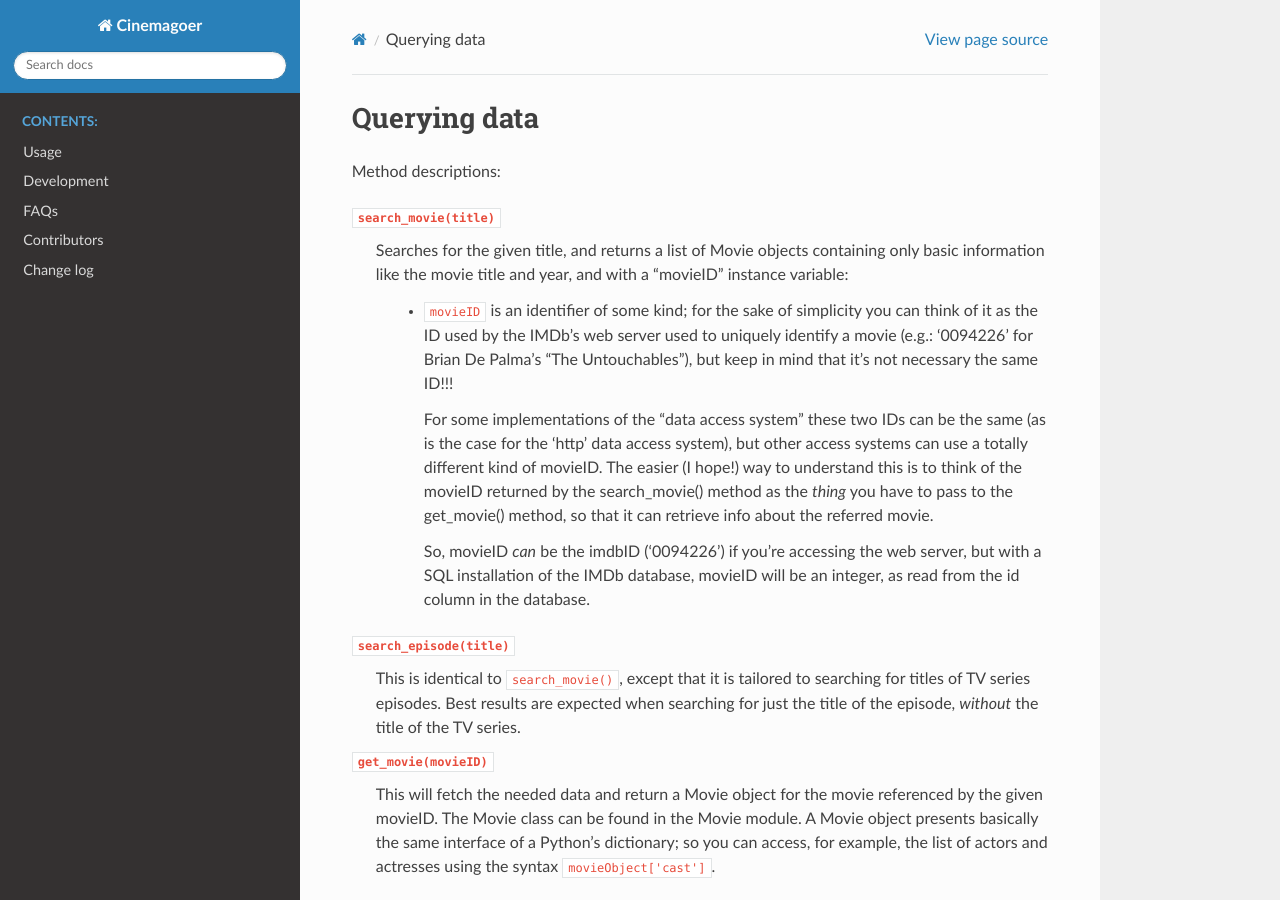
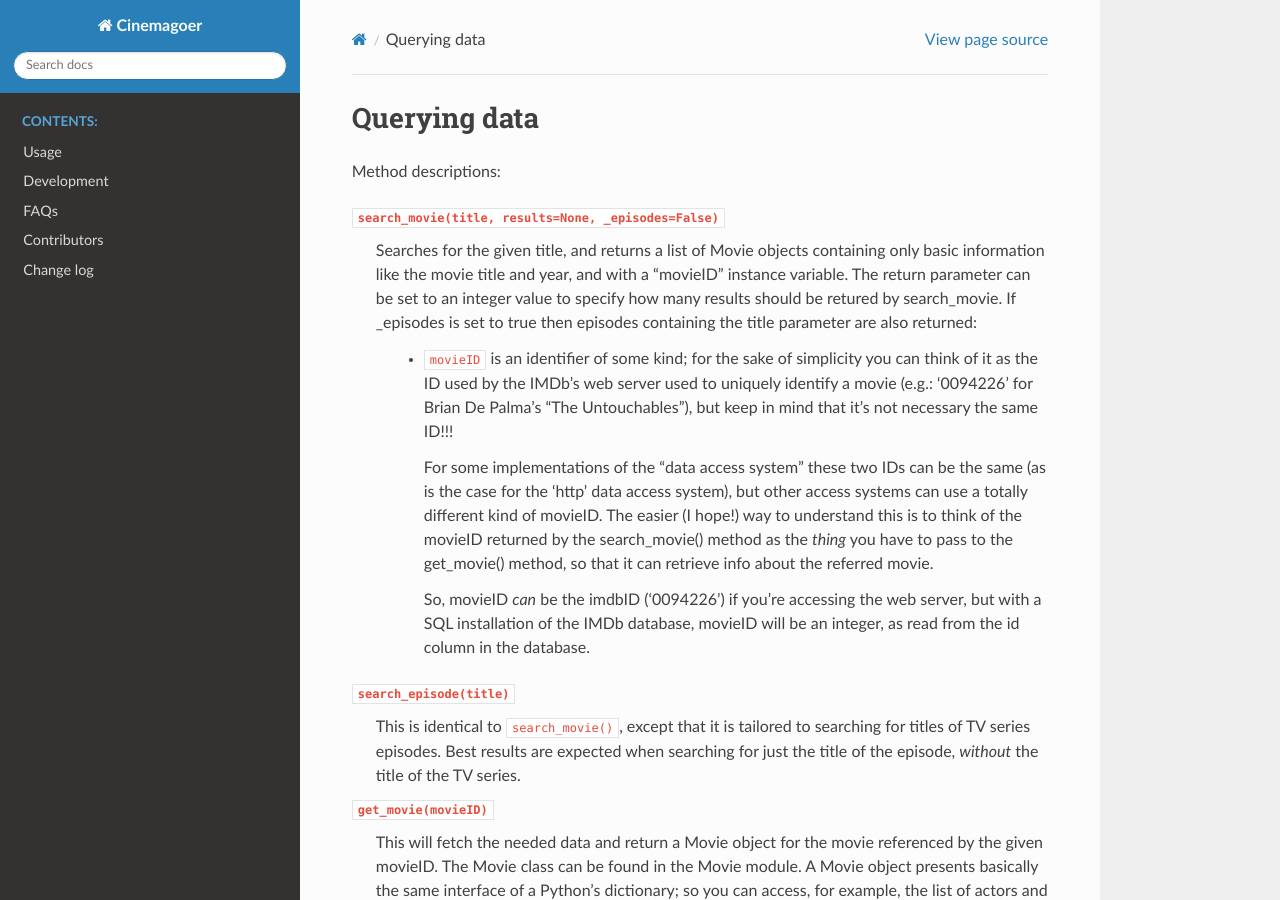
Before and after one commit to cinemagoer/cinemagoer, a Sphinx documentation site: the page built from docs/usage/query.rst, in a window 1280 px wide and 900 px high. Built offline with Sphinx 7.4.7 and the Read the Docs theme 2.0.0, drawn with Linux system fonts in a browser that asks for light colours.

Commit message:
Update query.rst (#402)
Updated documentation for the search_movie method

```diff
--- a/docs/usage/query.rst
+++ b/docs/usage/query.rst
@@ -5,10 +5,12 @@ Querying data
 
 Method descriptions:
 
-``search_movie(title)``
+``search_movie(title, results=None, _episodes=False)``
   Searches for the given title, and returns a list of Movie objects containing
   only basic information like the movie title and year, and with a "movieID"
-  instance variable:
+  instance variable. The return parameter can be set to an integer value to
+  specify how many results should be retured by search_movie. If _episodes is
+  set to true then episodes containing the title parameter are also returned:
 
    - ``movieID`` is an identifier of some kind; for the sake of simplicity
      you can think of it as the ID used by the IMDb's web server used
```
